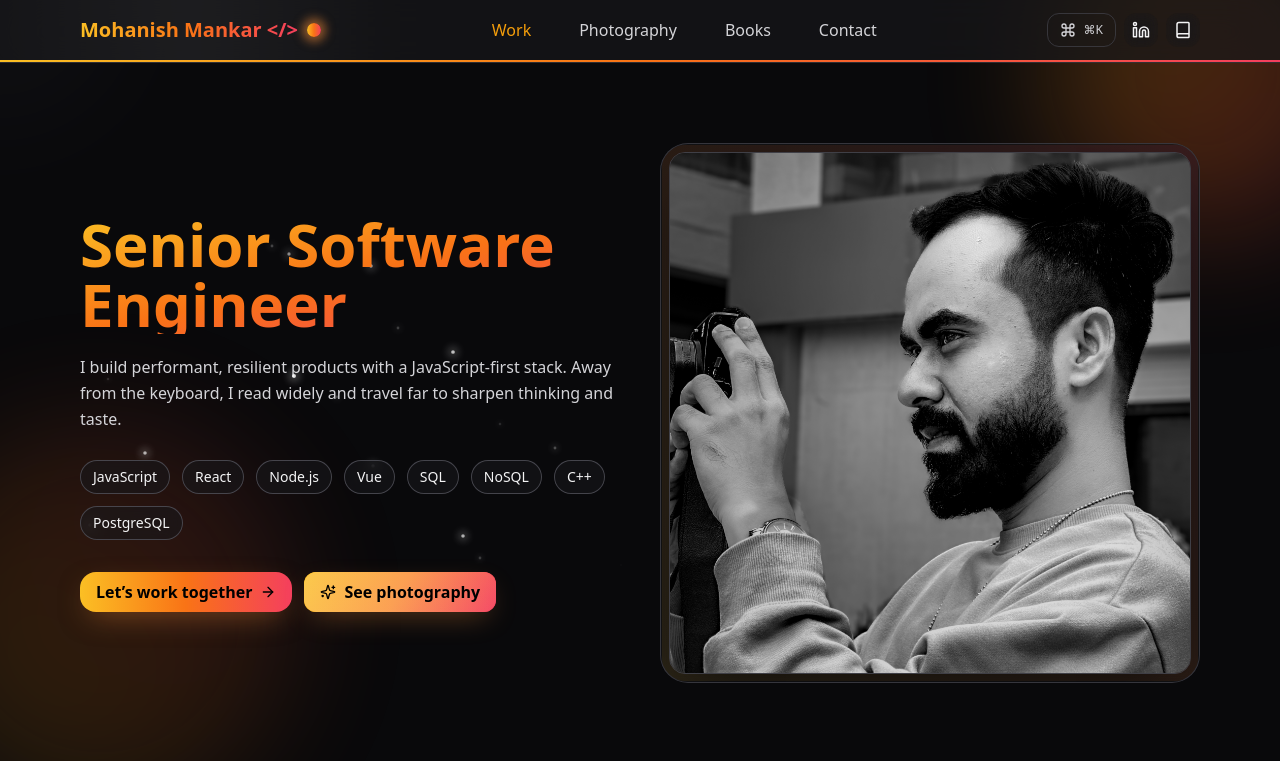
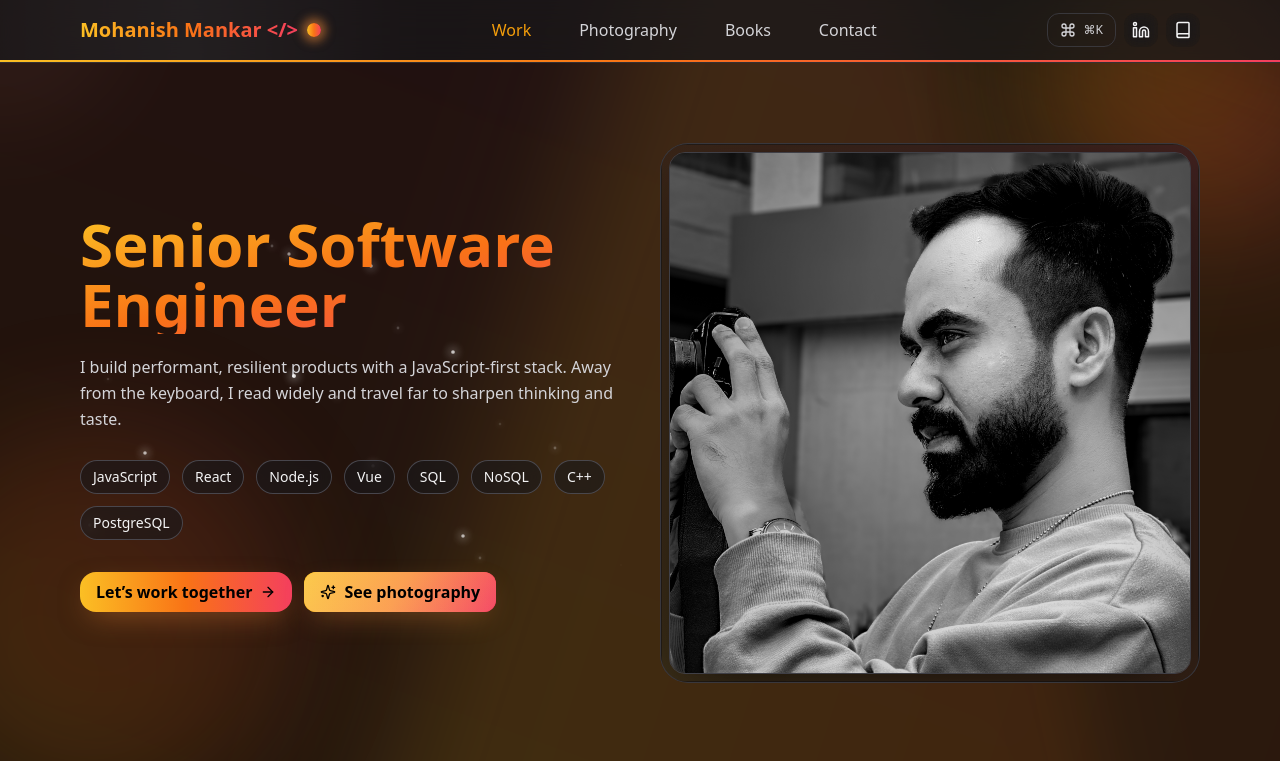
Before and after one commit to mohanish35/mohanish-website, a Next.js app: page / in a window 1280 px wide. Shown: the top 761 px of the page. Built offline with nearby package versions, Linux system fonts and the light colour scheme.

Commit message:
add gridglow

```diff
--- a/pages/index.tsx
+++ b/pages/index.tsx
@@ -118,6 +118,67 @@ function GridGlow() {
         backgroundSize: "24px_24px",
       }}
     />
+  )
+}
+
+function AuroraSweep() {
+  const reduce = useReducedMotion()
+  const { scrollYProgress } = useScroll()
+
+  // Smooth the scroll progress so the sweep feels silky but responsive.
+  const t = useSpring(scrollYProgress, {
+    stiffness: 140,
+    damping: 30,
+    mass: 0.15,
+  })
+
+  // Map to transforms for two layers; no multi-keyframe springs (prevents Framer error).
+  const x1 = useTransform(t, [0, 1], ["-40%", "40%"])
+  const y1 = useTransform(t, [0, 1], ["-25%", "25%"])
+  const r1 = useTransform(t, [0, 1], [-18, 18])
+  const o1 = useTransform(t, [0, 1], [0.06, 0.14])
+
+  const x2 = useTransform(t, [0, 1], ["30%", "-30%"])
+  const y2 = useTransform(t, [0, 1], ["-10%", "10%"])
+  const r2 = useTransform(t, [0, 1], [12, -12])
+  const o2 = useTransform(t, [0, 1], [0.04, 0.1])
+
+  if (reduce) return null
+
+  const maskWavy =
+    "radial-gradient(140%_80% at 50% 50%, black 35%, transparent 65%)"
+
+  return (
+    <div className="pointer-events-none fixed inset-0 overflow-hidden">
+      {/* back ribbon */}
+      <motion.div
+        aria-hidden
+        style={{
+          x: x1,
+          y: y1,
+          rotate: r1,
+          opacity: o1,
+          maskImage: maskWavy as any,
+          WebkitMaskImage: maskWavy as any,
+        }}
+        className={`absolute -inset-[20%] bg-gradient-to-r ${ACCENT} blur-3xl mix-blend-screen`}
+      />
+      {/* front ribbon */}
+      <motion.div
+        aria-hidden
+        style={{
+          x: x2,
+          y: y2,
+          rotate: r2,
+          opacity: o2,
+          maskImage:
+            "radial-gradient(120%_70% at 55% 45%, black 30%, transparent 62%)" as any,
+          WebkitMaskImage:
+            "radial-gradient(120%_70% at 55% 45%, black 30%, transparent 62%)" as any,
+        }}
+        className={`absolute -inset-[25%] bg-gradient-to-tr ${ACCENT} blur-2xl mix-blend-screen`}
+      />
+    </div>
   )
 }
 
@@ -732,6 +793,7 @@ export default function Home() {
       <ScrollProgress />
       <MouseSpotlight />
       <GridGlow />
+      <AuroraSweep />
 
       {/* Aurora orbs */}
       <motion.div
```
